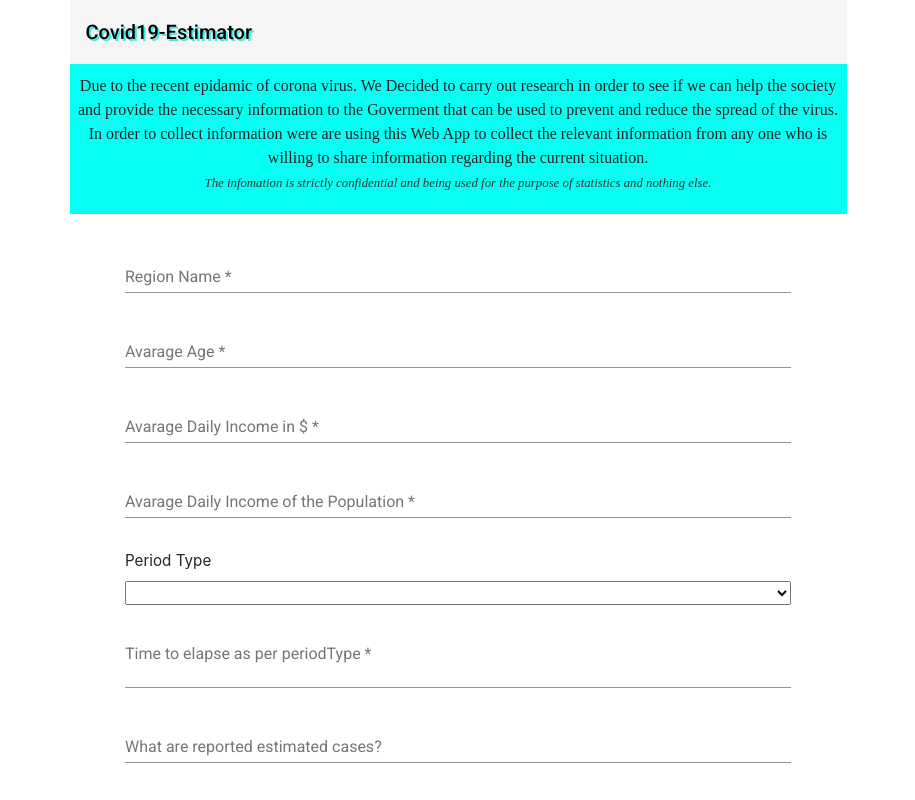
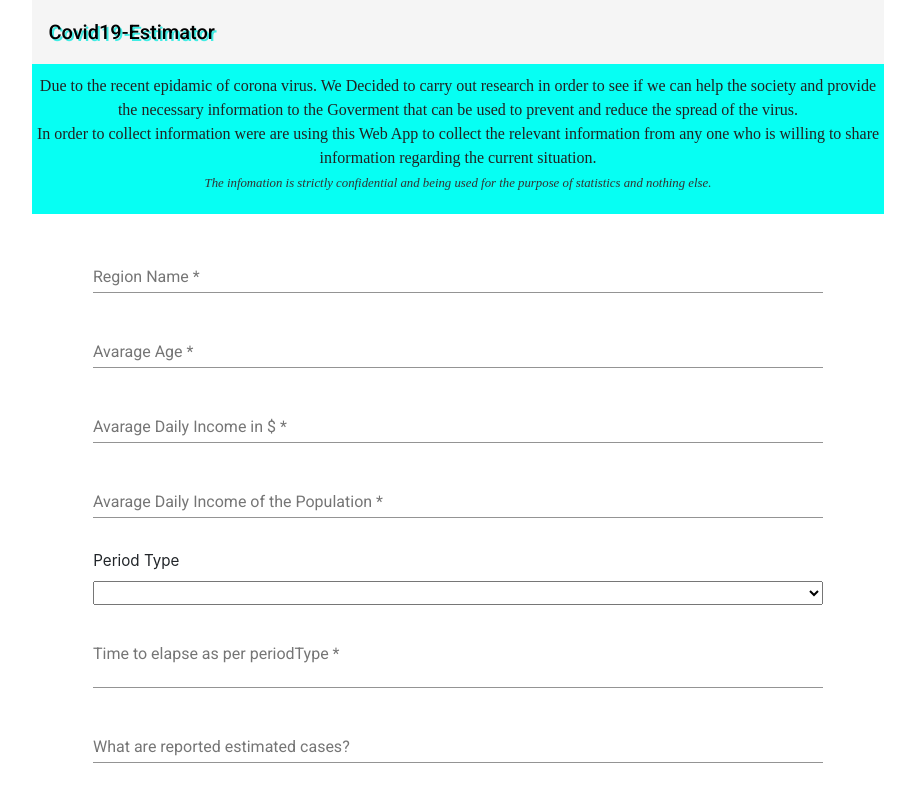
Before and after one commit to amosmoyo/buildSDGCovid19, an Angular app: page / in a window 1280 px wide. Shown: the top 800 px of the page, without its empty margins (182-1097 px from the left). Built offline with nearby package versions, Linux system fonts and the light colour scheme.

Commit message:
new changes

```diff
--- a/src/app/components/form/form.component.html
+++ b/src/app/components/form/form.component.html
@@ -1,7 +1,7 @@
 <div  class="center">
 
-  <div class="row">
-    <div class="col-md-12">
+  <div>
+    <div >
       <form autocomplete="off" novalidate #postForm = "ngForm" (ngSubmit)='onsubmit(postForm)'>
         <div ngModelGroup="region">
          <br>
--- a/src/index.html
+++ b/src/index.html
@@ -11,7 +11,7 @@
   <link href="https://fonts.googleapis.com/css?family=Roboto:300,400,500&display=swap" rel="stylesheet">
   <link href="https://fonts.googleapis.com/icon?family=Material+Icons" rel="stylesheet">
 </head>
-<body class="container">
+<body>
   <app-root></app-root>
 </body>
 </html>
--- a/src/styles.css
+++ b/src/styles.css
@@ -1 +1,6 @@
 /* You can add global styles to this file, and also import other style files */
+
+body{
+  width: 95%;
+  margin-left: auto; margin-right: auto; margin-top: 0px;
+}
```
